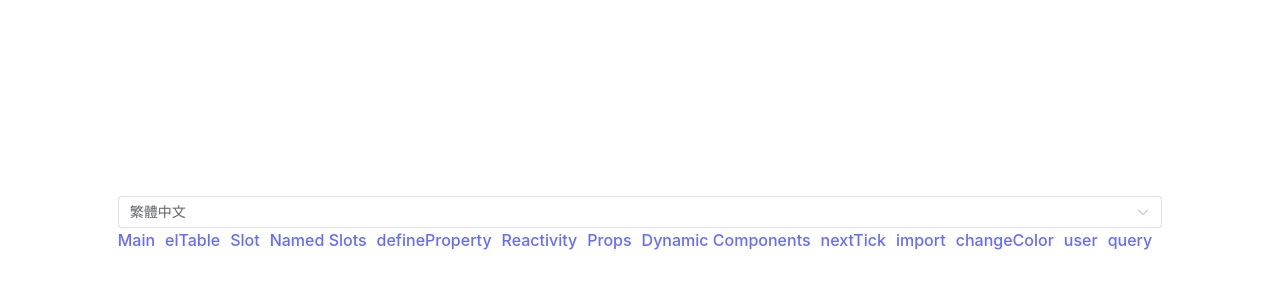
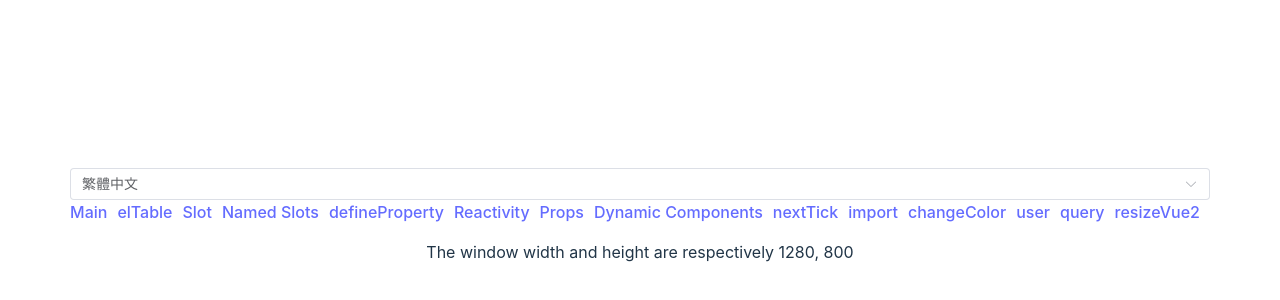
Before and after one commit to limecorner/vite-project, a Vue app: page /resizeVue2 in a window 1280 px wide. Shown: the part 176-476 px from the top of the page. Built offline with nearby package versions, Linux system fonts and the light colour scheme.

Commit message:
resize Vue 2

```diff
--- a/src/components/RouterLinks.vue
+++ b/src/components/RouterLinks.vue
@@ -63,6 +63,10 @@ const routerArray = [
     to: "query",
     heading: "query",
   },
+  {
+    to: "resizeVue2",
+    heading: "resizeVue2",
+  },
 ];
 </script>
 
--- a/src/router/index.js
+++ b/src/router/index.js
@@ -65,6 +65,11 @@ const routes = [
     name: "query",
     component: () => import("@/views/Query.vue"),
   },
+  {
+    path: "/resizeVue2",
+    name: "resizeVue2",
+    component: () => import("@/views/ResizeVue2.vue"),
+  },
 ];
 const router = createRouter({
   history: createWebHistory(),
--- a/src/views/ElTable.vue
+++ b/src/views/ElTable.vue
@@ -162,6 +162,7 @@ const exportDataToExcel = async () => {
 
   // 隱藏不展示的欄位
   const startIndex = Object.keys(headerDisplay).length;
+  console.log('header',header)
   const totalProperties = header.length;
   ws["!cols"] = [];
   for (let index = startIndex; index < totalProperties; index++) {
--- /dev/null
+++ b/src/views/ResizeVue2.vue
@@ -0,0 +1,30 @@
+<template>
+  <div>
+    <p>The window width and height are respectively {{width}}, {{height}}</p>
+  </div>
+</template>
+
+<script>
+export default {
+  data: () => ({
+    width: document.documentElement.clientWidth,
+    height: document.documentElement.clientHeight
+  }),
+  mounted() {
+    // 在组件挂载后，添加resize事件监听器
+    window.addEventListener('resize', this.handleResize)
+  },
+  beforeUnmount() {
+    // 在组件卸载前，移除resize事件监听器，以防止内存泄漏
+    window.removeEventListener('resize', this.handleResize)
+  },
+  methods: {
+    handleResize() {
+      // 处理resize事件的代码
+      console.log('窗口大小已更改')
+      this.width = document.documentElement.clientWidth;
+      this.height = document.documentElement.clientHeight;
+    }
+  }
+}
+</script>
```
